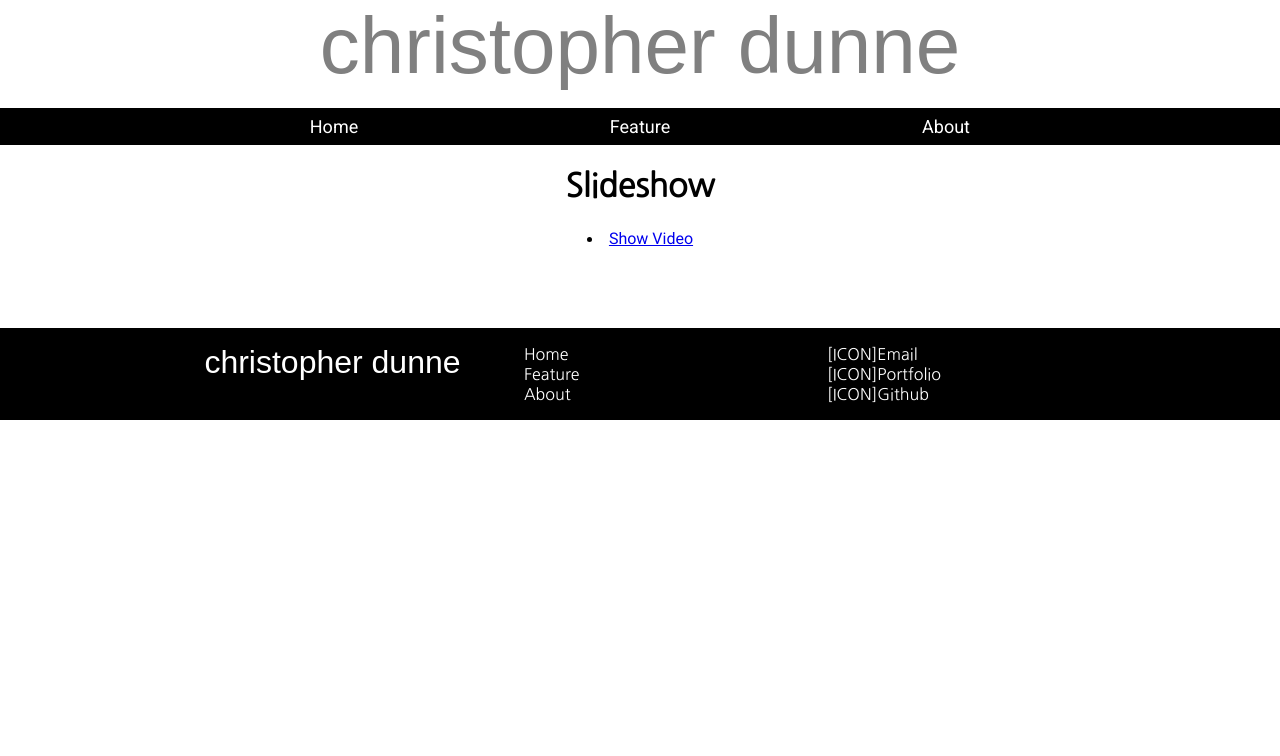
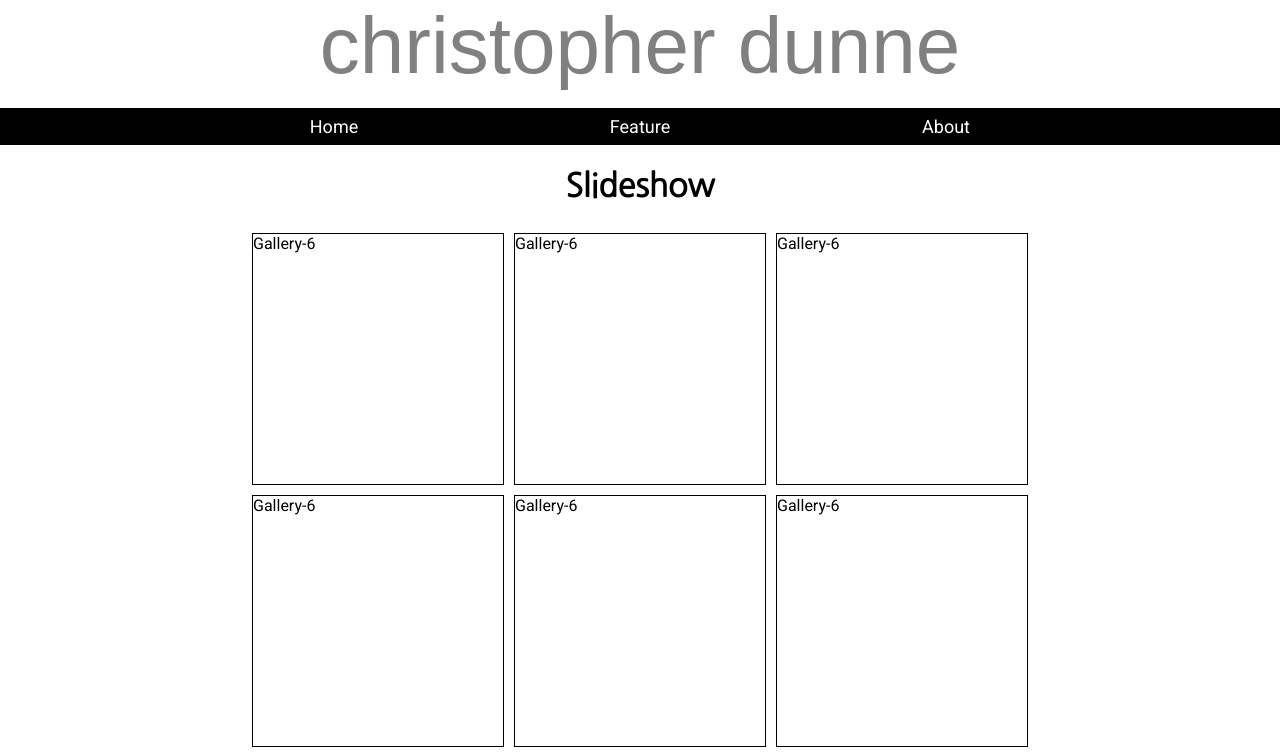
Before and after one commit to xScottishKrissx/react-project-2, a React (Create React App) app in the folder react-project-2/: page /slideshow in a window 1280 px wide. Shown: the top 756 px of the page. Built offline with nearby package versions, Linux system fonts and the light colour scheme; a web font is replaced by a local one.

Commit message:
Day 4
// Added a map and loop to iterate through data and display the gallery with different data. The gallery is now much more flexible than my previous approach.

```diff
--- a/react-project-2/src/components/footer/footer.css
+++ b/react-project-2/src/components/footer/footer.css
@@ -13,8 +13,9 @@
     .footer-wrapper .im-a-lazy-dev{
         display: inline-flex;
         margin: 0 auto;
+        max-width: 918px;
         text-align: left;
-        width: 918px;
+        width: 100%;
     }
 
     .footer-wrapper .im-a-lazy-dev .col{
--- /dev/null
+++ b/react-project-2/src/components/slideshow/gallery-data.js
@@ -0,0 +1,13 @@
+export default[
+    {"id":3,"author":"Ethan Phillput","title":"quisque ut erat curabitur","text":"Curabitur in libero ut massa volutpat convallis. Morbi odio odio, elementum eu, interdum eu, tincidunt in, leo. Maecenas pulvinar lobortis est.\n\nPhasellus sit amet erat. Nulla tempus. Vivamus in felis eu sapien cursus vestibulum.","likes":506,"dislikes":836,"post date":"9/24/2017"},
+    {"id":4,"author":"Zenia Crilly","title":"blandit nam nulla integer","text":"Quisque id justo sit amet sapien dignissim vestibulum. Vestibulum ante ipsum primis in faucibus orci luctus et ultrices posuere cubilia Curae; Nulla dapibus dolor vel est. Donec odio justo, sollicitudin ut, suscipit a, feugiat et, eros.","likes":794,"dislikes":365,"post date":"8/22/2017"},
+    {"id":5,"author":"Sidonnie Minney","title":"odio donec vitae","text":"In sagittis dui vel nisl. Duis ac nibh. Fusce lacus purus, aliquet at, feugiat non, pretium quis, lectus.","likes":658,"dislikes":558,"post date":"6/2/2018"},
+    {"id":6,"author":"Patrice Kaygill","title":"lacinia sapien quis libero","text":"Fusce consequat. Nulla nisl. Nunc nisl.","likes":503,"dislikes":772,"post date":"5/20/2018"},
+    {"id":7,"author":"Jacobo Hylden","title":"eleifend donec ut dolor","text":"Curabitur gravida nisi at nibh. In hac habitasse platea dictumst. Aliquam augue quam, sollicitudin vitae, consectetuer eget, rutrum at, lorem.","likes":590,"dislikes":777,"post date":"5/16/2017"},
+    {"id":8,"author":"Thibaut Songer","title":"quis odio consequat varius","text":"Quisque porta volutpat erat. Quisque erat eros, viverra eget, congue eget, semper rutrum, nulla. Nunc purus.","likes":20,"dislikes":531,"post date":"9/27/2017"},
+    {"id":9,"author":"Nessy Bailiss","title":"faucibus orci luctus et ultrices","text":"Phasellus sit amet erat. Nulla tempus. Vivamus in felis eu sapien cursus vestibulum.","likes":846,"dislikes":395,"post date":"11/14/2017"},
+    {"id":10,"author":"Corrie O'Hannigan","title":"justo pellentesque viverra","text":"Nullam porttitor lacus at turpis. Donec posuere metus vitae ipsum. Aliquam non mauris.\n\nMorbi non lectus. Aliquam sit amet diam in magna bibendum imperdiet. Nullam orci pede, venenatis non, sodales sed, tincidunt eu, felis.","likes":139,"dislikes":592,"post date":"11/16/2017"},
+    {"id":11,"author":"Fallon Gauvain","title":"libero quis orci nullam molestie","text":"In sagittis dui vel nisl. Duis ac nibh. Fusce lacus purus, aliquet at, feugiat non, pretium quis, lectus.","likes":613,"dislikes":883,"post date":"3/4/2017"},
+    {"id":12,"author":"Avril Ducarne","title":"orci luctus et ultrices","text":"Quisque id justo sit amet sapien dignissim vestibulum. Vestibulum ante ipsum primis in faucibus orci luctus et ultrices posuere cubilia Curae; Nulla dapibus dolor vel est. Donec odio justo, sollicitudin ut, suscipit a, feugiat et, eros.","likes":836,"dislikes":148,"post date":"5/20/2017"}
+
+]
--- a/react-project-2/src/components/slideshow/slideshow.css
+++ b/react-project-2/src/components/slideshow/slideshow.css
@@ -0,0 +1,7 @@
+.gallery-6{
+    border: 1px solid black;
+    display: inline-flex;
+    margin: 5px;
+    width: 250px;
+    height: 250px;
+}
--- a/react-project-2/src/components/slideshow/slideshow.js
+++ b/react-project-2/src/components/slideshow/slideshow.js
@@ -3,11 +3,41 @@ import './slideshow.css';
 
 import {Link} from 'react-router-dom';
 
+import GalleryData from './gallery-data';
+
 export class Slideshow extends React.Component{
     render(){
+
+
+
+
+
+
+
+        // times (3)(() => console.log('hi'))
         return (
             <div>
                 <h1>Slideshow</h1>
+                {/* <NewGallery id="1"/> */}
+
+                <GalleryLoop />
+
+                {/* <div className="gallery-6">Gallery-6</div>
+                <div className="gallery-6">Gallery-6</div>
+                <div className="gallery-6">Gallery-6</div>
+
+                <div className="gallery-6">Gallery-6</div>
+                <div className="gallery-6">Gallery-6</div>
+                <div className="gallery-6">Gallery-6</div>
+
+                <div className="gallery-6">Gallery-6</div>
+                <div className="gallery-6">Gallery-6</div>
+                <div className="gallery-6">Gallery-6</div>
+
+                <div className="gallery-6">Gallery-6</div>
+                <div className="gallery-6">Gallery-6</div>
+                <div className="gallery-6">Gallery-6</div> */}
+
                 <li><Link to='/video'>Show Video</Link></li>
 
             </div>
@@ -15,4 +45,50 @@ export class Slideshow extends React.Component{
     }
 }
 
+//A loop that I don't understand but certainly looks cool...
+// const times = x => f => {
+//     if(x > 0){
+//         f()
+//         times(x - 1) (f)
+//     }
+// }
+
+// ... a loop that is much more my level.
+// ... its also not that useful for me.
+// ... i might need to use a .map like i did with the cards.
+// ... maybe i could combine the map with the loop.
+// ... that seemed to work ok. Now to style it
+
+    const GalleryLoop = (title) => {
+        let i;
+        let thing = [];
+        for(i = 0; i< 9; i++){
+            // thing.push( <div key={i} id={i} className="gallery-6">Gallery-6</div> )
+            thing.push(<NewGallery id={i} key={i}/>)
+        }
+        return thing;
+    }
+
+
+const NewGallery = (props) => {
+    const galleryData = GalleryData;
+    const a = [];
+    const s = galleryData[props.id];
+    a.push(s);
+
+    const gallery = a.map(arraymap => {
+        return (
+            <div key={arraymap.id}>
+                <div >Gallery-6</div>
+            </div>
+        )
+    })
+    return (
+            <div className="gallery-6">
+                 {gallery}
+            </div>
+    );
+}
+
+
 export default Slideshow;
```
